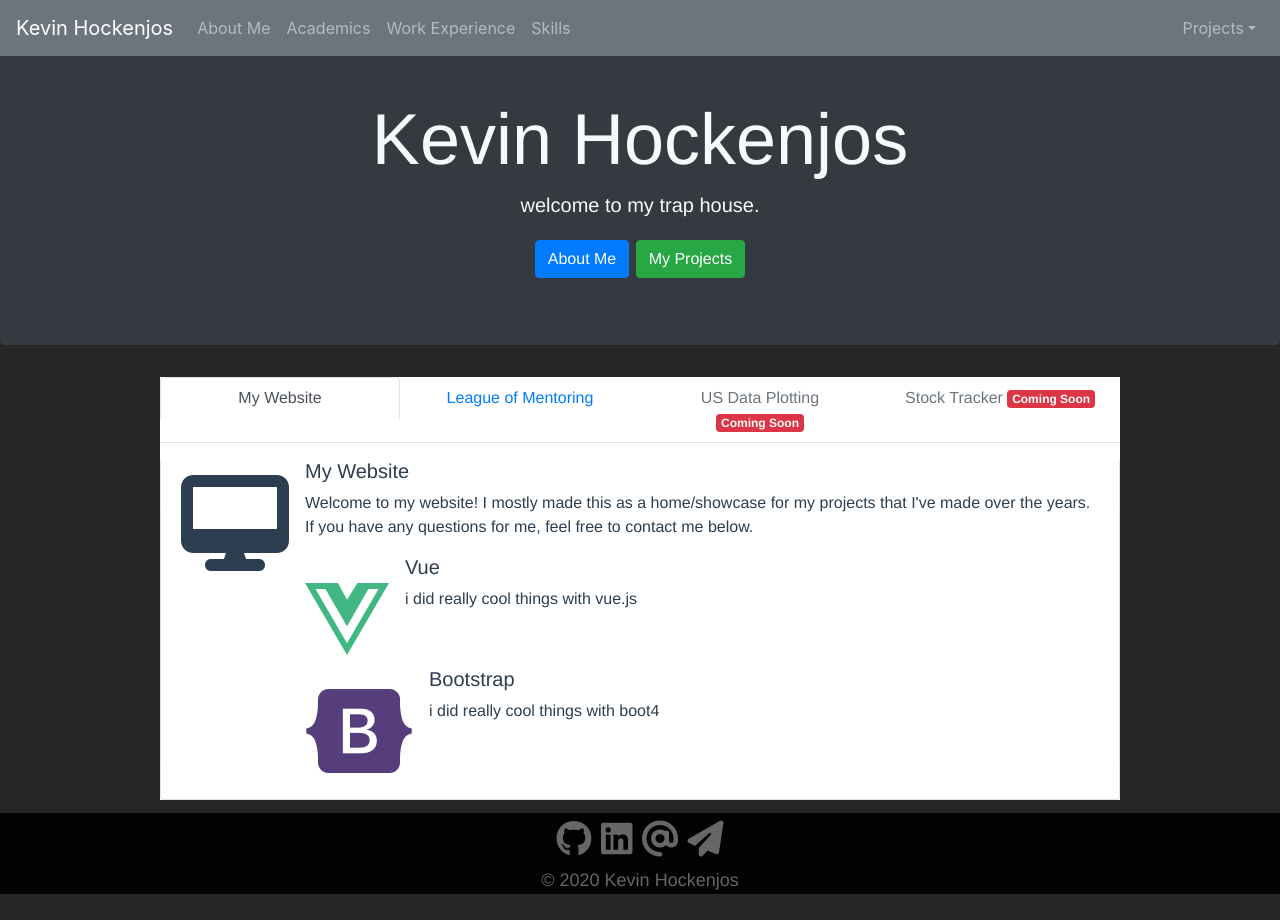
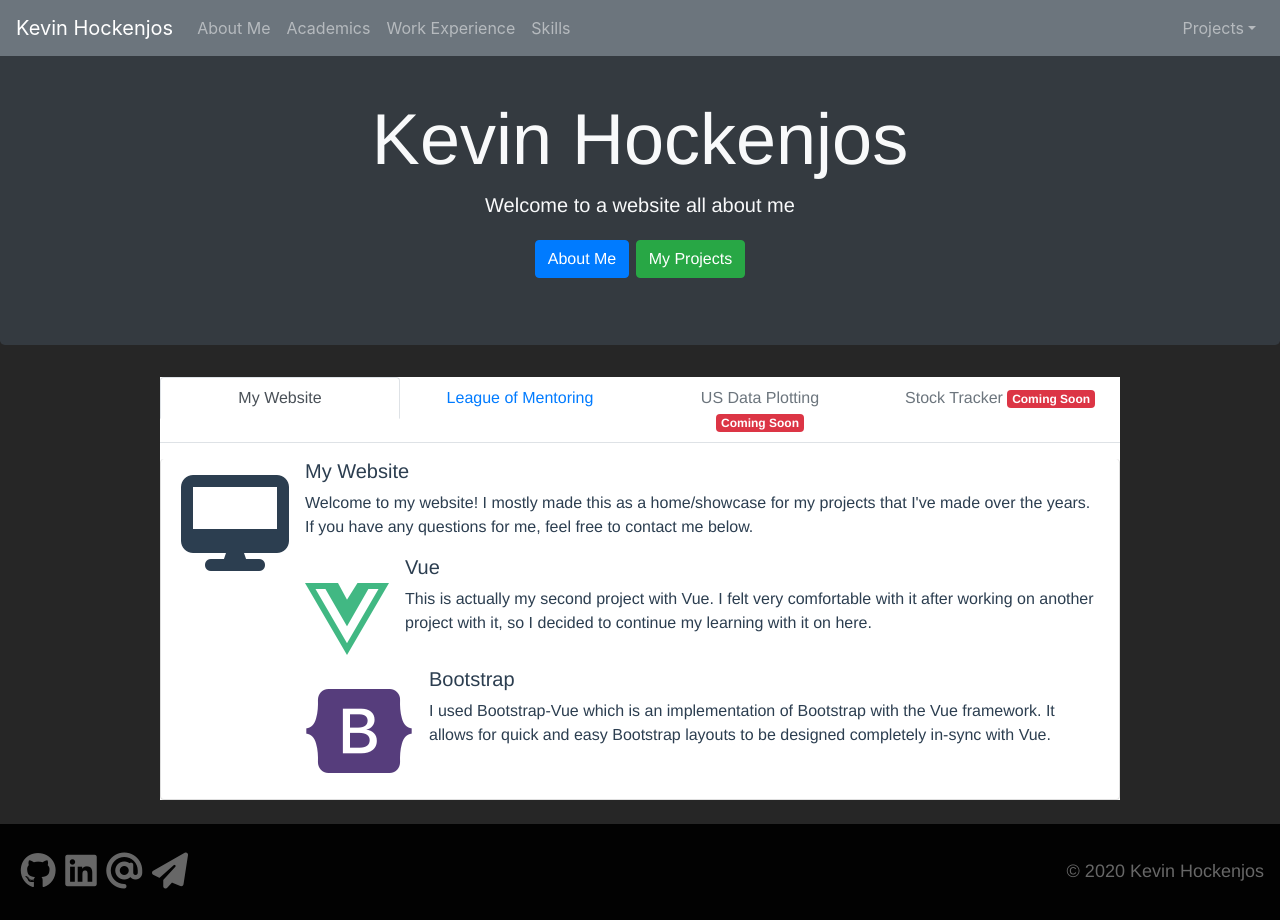
Before and after one commit to khockenj/my-website, a Vue app: page / in a window 1280 px wide. Before the commit the page ends 894 px from the top, so only its background shows below. Built offline with nearby package versions, Linux system fonts and the light colour scheme.

Commit message:
updated text and footer

```diff
--- a/public/index.html
+++ b/public/index.html
@@ -15,3 +15,12 @@
   </body>
   <script src='https://kit.fontawesome.com/46e76676b4.js'></script>
 </html>
+
+<style>
+  html, body {
+    height:100vh;
+    min-height:100vh;
+    position: relative;
+    margin: 0;
+  }
+</style>
--- a/src/App.vue
+++ b/src/App.vue
@@ -1,11 +1,11 @@
 <template>
-  <div id="app">
+  <div id="app" style='height:100%;'>
     <Jumbotron style='padding-top:7.5%;' />
     <Tabs style='width:75%;margin:auto;' />
     <Carousel style='width:75%;margin:auto;display:none;' />
     <Projects  style='width:75%;margin:auto;display:none;'/>
     <Skills style='display:none;'/>
-    <Footer style='margin-top:1%;' />
+    <Footer class="navbar mt-4 mb-0 py-3"/>
   </div>
 </template>
 
--- a/src/components/Footer.vue
+++ b/src/components/Footer.vue
@@ -19,7 +19,7 @@ export default {
 <style scoped>
 #footer {
   background-color:rgba(0,0,0,0.95);
-  height:10%;
+  height:12%;
   width:100%;
   color: rgba(255,255,255,0.4);
   font-size:36px;
--- a/src/components/Jumbotron.vue
+++ b/src/components/Jumbotron.vue
@@ -3,7 +3,7 @@
     <template v-slot:header>Kevin Hockenjos</template>
 
     <template v-slot:lead>
-        welcome to my trap house.
+        Welcome to a website all about me
     </template>
     <b-button class='button' variant="primary" href="#">About Me</b-button>
     <b-button class='button' variant="success" href="#">My Projects</b-button>
--- a/src/components/projects/LOM.vue
+++ b/src/components/projects/LOM.vue
@@ -8,7 +8,9 @@
 
       <h5 class="mt-0">League of Mentoring</h5>
       <p>
-        here's a real vague description of the project. it's really cool and does awesome things so you probably should hire me.
+        League of Mentoring is a community that connects League of Legends players and coaches to help enable both students and coaches to improve their craft.
+        This project was created to streamline the process of connecting students and mentors, cutting down excess time spent on scheduling sessions and replying to messages and creating more time for actual coaching.
+        It is a full stack web application that allows for things like signing up, logging in, scheduling coaching, reviews, and 3rd party integrations.
         <br /><b-button variant='primary' style='margin-top:1rem;' size="sm" @click="toggleSideTech">Other Technologies</b-button>
         <b-alert style='margin:1rem;padding-top:0;' variant='info' :show="showTech" fade><i class="fab fa-bootstrap bootstrap text" v-b-tooltip.hover title="Bootstrap 4"></i></b-alert>
       </p>
@@ -21,7 +23,8 @@
 
         <h5 class="mt-0">Vue</h5>
         <p class="mb-0">
-          i did really cool things with vue.js
+          While Vue might be a little less common, I decided on it because of <a href='https://2019.stateofjs.com/overview/'>this</a> super interesting website which piqued my interest in Vue as an up and coming framework.
+          I used Vue to manipulate the DOM and to pass data to and from the backend and update the page accordingly. One of the coolest things (in my opinion) that I did was making a live search of coaches.
         </p>
       </b-media>
 
@@ -33,7 +36,8 @@
 
         <h5 class="mt-0">Python</h5>
         <p class="mb-0">
-          i did really cool things with python bro
+          I decided on Python for the backend mostly because I'm very familiar with Python and Flask. I used Python to pull data from 3rd party resources such as Discord Oauth(for logging in),
+          Twitch API to show which coaches were live streaming, Riot API to pull statistics and accounts from players, and also from Riot, but from their static API, I pulled champion skins and images that can be set as your profile background.
         </p>
       </b-media>
 
@@ -44,7 +48,7 @@
 
         <h5 class="mt-0">Flask</h5>
         <p class="mb-0">
-          i did really cool things with python bro
+          I used the Flask microframework to create a RESTful API that is used in cooperation with Vue to load information from the backend (mongoDB and other resources) to show on the frontend.
         </p>
       </b-media>
 
@@ -55,7 +59,7 @@
 
         <h5 class="mt-0">MongoDB</h5>
         <p class="mb-0">
-          i did really cool things with python bro
+          I went with MongoDB because I wanted to utilize a noSQL database solution that has good Python and Flask support. I used the Flask-PyMongo module to bridge Flask and PyMongo to be able to easily utilize the features of MongoDB with my Flask infrastructure.
         </p>
       </b-media>
 
--- a/src/components/projects/Website.vue
+++ b/src/components/projects/Website.vue
@@ -18,7 +18,7 @@
 
         <h5 class="mt-0">Vue</h5>
         <p class="mb-0">
-          i did really cool things with vue.js
+          This is actually my second project with Vue. I felt very comfortable with it after working on another project with it, so I decided to continue my learning with it on here.
         </p>
       </b-media>
 
@@ -29,7 +29,7 @@
 
         <h5 class="mt-0">Bootstrap</h5>
         <p class="mb-0">
-          i did really cool things with boot4
+          I used Bootstrap-Vue which is an implementation of Bootstrap with the Vue framework. It allows for quick and easy Bootstrap layouts to be designed completely in-sync with Vue.
         </p>
       </b-media>
 
```
